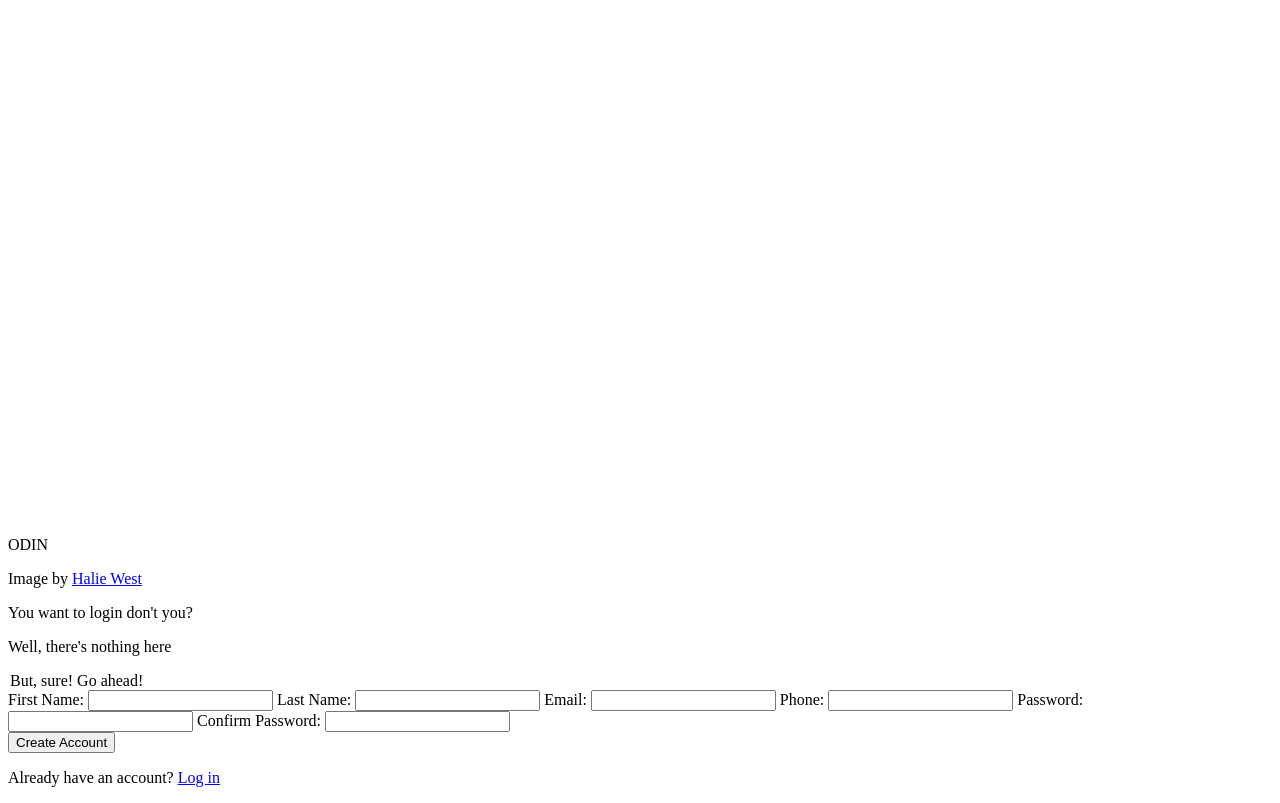
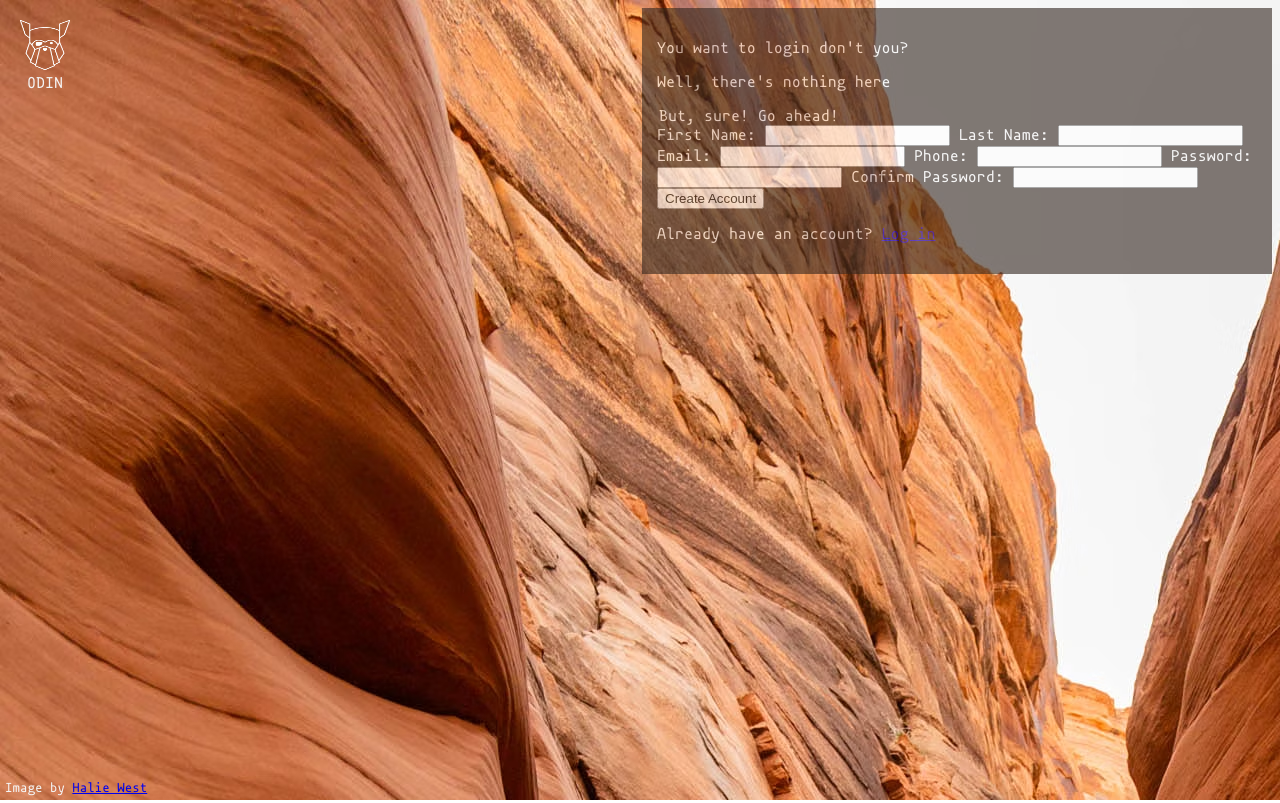
Before and after one commit to MagicalInnkeep/SignUpForm, a plain HTML site: page index.html in a window 1280 px wide. Drawn offline with Linux system fonts and the light colour scheme; a web font is replaced by a local one.

Commit message:
Setup initial CSS

```diff
--- a/index.html
+++ b/index.html
@@ -9,14 +9,15 @@
     <link rel="preload" href="Mononoki.woff2" as="font" crossorigin="anonymous">
 </head>
 <body>
-    <div class="left-side">
+    <div class="mainContainer">
+        <div class="leftSide">
             <div class="logobanner">
                 <img src="images/odin-lined.png" alt="odinLogo">
                 <p>ODIN</p>
             </div>
             <div class="referrer">Image by <a href="https://unsplash.com/@haliewestphoto">Halie West</a></div>
         </div>
-    <div class="right-side">
+        <div class="rightSide">
             <div class="mainContent">
                 <div class="intro">
                     <p>You want to login don't you? </p>
@@ -41,5 +42,6 @@
                 <p>Already have an account? <a href="index.html">Log in</a></p>
             </div>
         </div>
+</div>
 </body>
 </html>
--- a/style.css
+++ b/style.css
@@ -5,3 +5,62 @@
     src: local('Mononoki Regular'), local('Mononoki-Regular'), url(fonts/MononokiNerdFontPropo-Regular.woff2) format('woff2');
     font-display: swap;
   }
+
+:root{
+    --glob-font-family: 'Mononoki','Lucida Sans', 'Lucida Sans Regular', 'Lucida Grande', sans-serif;
+    --glob-colour-light: whitesmoke;
+    --glob-colour-dark: rgb(49, 36, 29);
+}
+
+html{
+    background-image: url(images/BackGroundImg.avif);
+
+}
+
+.mainContainer{
+    display: flex;
+}
+
+.leftSide{
+    flex: 1;
+    font-family: var(--glob-font-family);
+    color: var(--glob-colour-light);
+}
+
+.rightSide{
+    flex: 2;
+    min-width: 300px;
+    max-width: 600px;
+    width: 100%;
+    background-color: var(--glob-colour-dark);
+    opacity: 60%;
+    font-family: var(--glob-font-family);
+    color: var(--glob-colour-light);
+    align-content: stretch;
+    display: flex;
+    padding: 15px;
+}
+
+.logobanner{
+    position: absolute;
+    top: 20px;
+    left: 20px;
+}
+
+.logobanner>img{
+    width: 50px;
+    height: 50px;
+    margin: 0;
+}
+
+.logobanner>p{
+    text-align: center;
+    margin: 0;
+}
+
+.referrer{
+    position: absolute;
+    bottom: 5px;
+    left: 5px;
+    font-size: smaller;
+}
```
Lines whose indentation alone changed are shown as unchanged.
